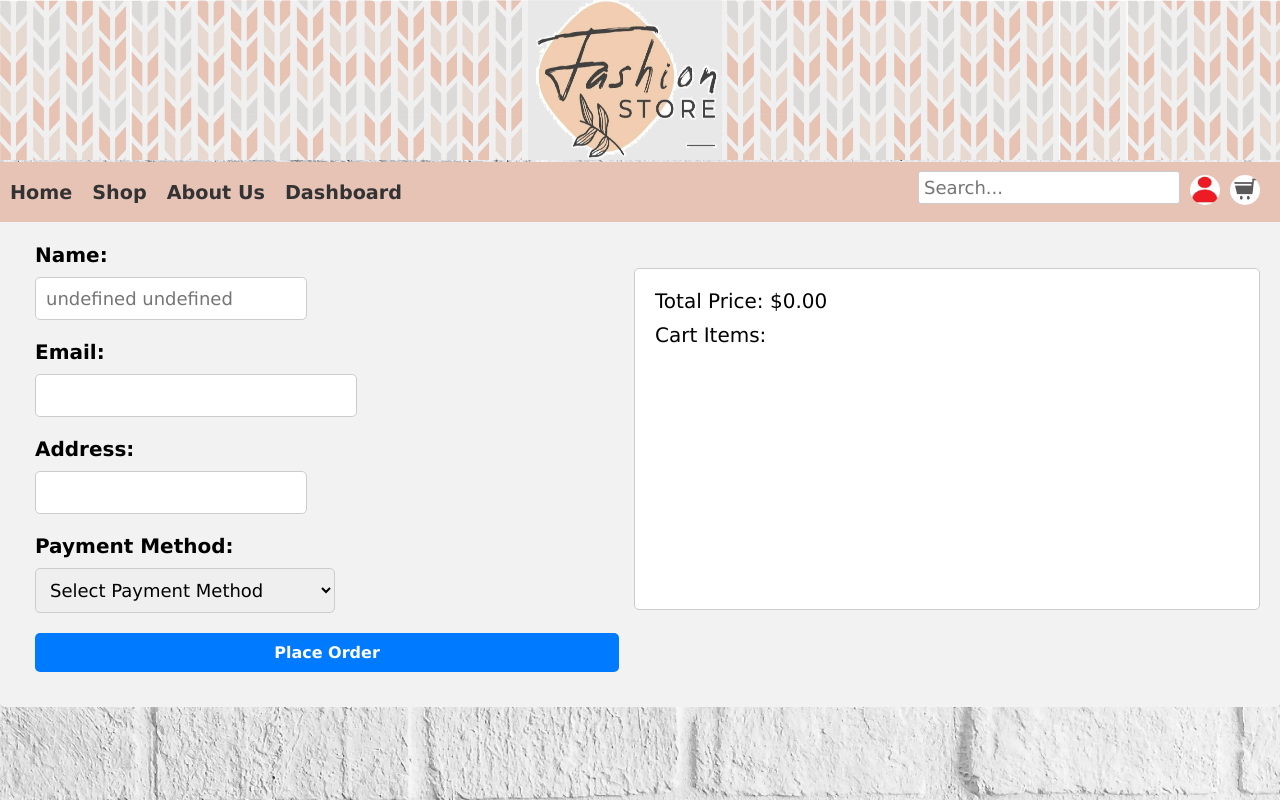
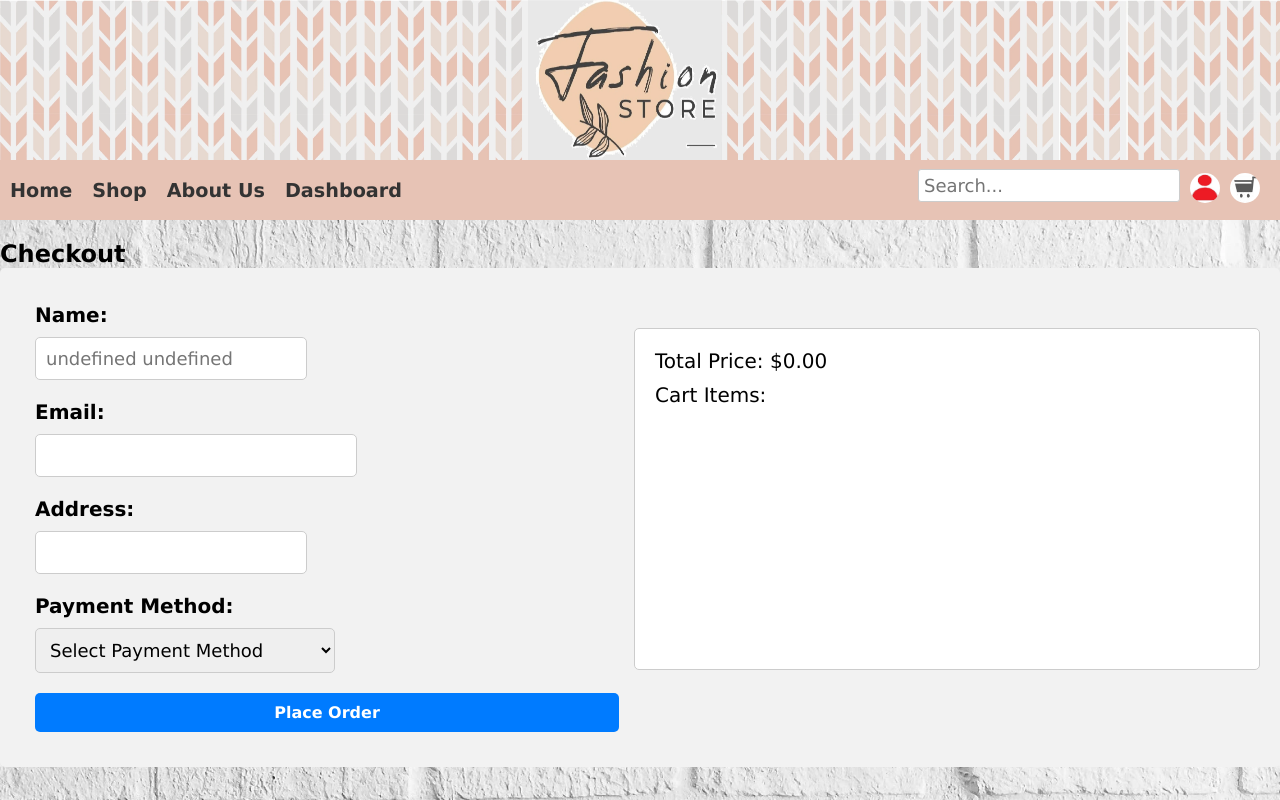
Before and after one commit to S-chahine/StoreFrontend, a React (Create React App) app: page /checkout in a window 1280 px wide. Built offline with nearby package versions, Linux system fonts and the light colour scheme.

Commit message:
more css modifications

```diff
--- a/src/components/About/AboutUs.css
+++ b/src/components/About/AboutUs.css
@@ -1,5 +1,6 @@
 .aboutus-container {
-  margin-top: 0px;
+  margin-top: 240px;
+
 }
 
 .container-aboutus {
@@ -15,7 +16,7 @@
   padding: 15px;
   border: 8px solid #e7c3b5;
   border-radius: 10px;
-  ;
+
 }
 
 .aboutus-header h1 {
@@ -29,6 +30,8 @@
   background-color: #f9f9f9;
   border: 8px solid #e7c3b5;
   border-radius: 10px;
+  text-align: center;
+  margin: auto;
 }
 
 .aboutus-section {
--- a/src/components/About/AboutUs.js
+++ b/src/components/About/AboutUs.js
@@ -4,9 +4,7 @@ import './AboutUs.css';
 const AboutUsPage = () => {
   return (
     <div className="aboutus-container">
-      <div className='aboutus-header'>
-        <h1>About Us</h1>
-      </div>
+
       <div className='aboutus-main'>
         <div className='aboutus-section'>
           <h2>Welcome to Our Store</h2>
--- a/src/components/Cart/cart.css
+++ b/src/components/Cart/cart.css
@@ -1,22 +1,25 @@
-*{
-    font-family:Verdana, Geneva, Tahoma, sans-serif;
+* {
+  font-family: Verdana, Geneva, Tahoma, sans-serif;
 }
+
 .cart-container {
   display: flex;
   flex-direction: column;
   align-items: center;
   margin-left: 30px;
 }
-.h2{
-    margin-top: 200px;
+
+.cart-h2 {
+  margin-top: 240px;
   margin-left: 300px;
   margin-bottom: 0;
-
   text-align: left;
 }
-.quantity{
+
+.quantity {
   width: 40px;
 }
+
 .cart-item {
   width: 1000px;
   padding: 20px;
@@ -33,9 +36,11 @@
   border-radius: 10px;
   margin-right: 20px;
 }
-  select{
+
+select {
   width: 150px;
 }
+
 .cart-item-details {
   display: flex;
   flex-direction: column;
@@ -72,9 +77,11 @@
   margin-bottom: 5px;
 
 }
+
 .size-change {
   display: inline-block;
 }
+
 .cart-item-remove {
   margin-left: auto;
   background-color: #f44336;
@@ -101,15 +108,17 @@
   border-radius: 5px;
   cursor: pointer;
 }
-  .proceed-to-checkout{
-    text-align:  right;
+
+.proceed-to-checkout {
+  text-align: right;
 }
 
 .proceed-to-checkout-button:hover {
   background-color: #45a049;
 
 }
-  .total-tax{
+
+.total-tax {
   text-align: right;
   font-size: medium;
   font-weight: bold;
@@ -121,7 +130,8 @@
   font-weight: bold;
   color: #777;
 }
-  .size-not-selected-message{
+
+.size-not-selected-message {
   color: #f44336;
   text-align: right;
   font-size: medium;
--- a/src/components/Cart/cart.js
+++ b/src/components/Cart/cart.js
@@ -69,7 +69,7 @@ const CartPage = () => {
   return (
     <>
       <ToastContainer />
-      <div className="h2">
+      <div className="cart-h2">
         <h2>Shopping Cart</h2>
       </div>
       <div className="cart-container">
--- a/src/components/Checkout/CheckoutPage.css
+++ b/src/components/Checkout/CheckoutPage.css
@@ -1,12 +1,14 @@
-.checkout-container{
+.checkout-container {
   text-align: left;
 }
-.h2{
-    margin-top: 180px;
+
+.checkout-h2 {
+  margin-top: 240px;
   text-align: left;
-    margin-left:0;
+  margin-left: 0px;
 
 }
+
 .checkout-page {
   max-width: 1400px;
   padding: 20px;
@@ -72,6 +74,7 @@
 .checkout-summary .total-price {
   font-weight: bold;
 }
-.payment{
+
+.payment {
   width: 300px;
 }
--- a/src/components/Checkout/CheckoutPage.js
+++ b/src/components/Checkout/CheckoutPage.js
@@ -120,7 +120,7 @@ const CheckoutPage = () => {
 
   return (
     <div className="checkout-container">
-      <div className="h2">
+      <div className="checkout-h2">
         <h2>Checkout</h2>
       </div>
       <div className="checkout-page">
--- a/src/components/Home/Home.css
+++ b/src/components/Home/Home.css
@@ -14,3 +14,8 @@
   margin-top: 210px;
 
 }
+
+a {
+  margin-top: 30px;
+  text-decoration: none;
+}
--- a/src/components/Navbar/Navbar.css
+++ b/src/components/Navbar/Navbar.css
@@ -12,7 +12,7 @@ body {
 
 .navbar {
   position: fixed;
-  margin-top: 162px;
+  margin-top: 160px;
   left: 0;
   width: 100%;
   height: 60px;
--- a/src/components/Orders/Orders.css
+++ b/src/components/Orders/Orders.css
@@ -1,5 +1,5 @@
 .orders-page {
-  margin-top: 150px;
+  margin-top: 240px;
   margin-left: 40px;
 }
 
--- a/src/components/User/Dashboard.css
+++ b/src/components/User/Dashboard.css
@@ -1,6 +1,6 @@
 .dashboard {
-    max-width:1000px;
-    margin-top: 160PX;
+  max-width: 1000px;
+  margin-top: 240PX;
   margin-left: 30px;
   padding: 20px;
   background-color: rgb(212, 209, 209);
@@ -9,13 +9,14 @@
   align-items: left;
 }
 
-  .dashboard-buttons{
+.dashboard-buttons {
   margin-top: 40px;
   justify-content: right;
   margin-right: 0px;
   display: flex;
   gap: 30px;
 }
+
 .dashboard h2 {
   font-size: 30px;
   margin-bottom: 10px;
@@ -81,6 +82,7 @@
 .dashboard-buttons {
   margin-top: 20px;
 }
+
 .right-section input[type="password"] {
   width: 80%;
   height: 20px;
--- a/src/components/User/Login.css
+++ b/src/components/User/Login.css
@@ -1,10 +1,12 @@
-.h1-login{
+.h1-login {
   text-align: left;
-    margin-top: 150px;;
+  margin-top: 240px;
+  ;
 
 }
+
 .login-container {
-    display:block;
+  display: block;
   width: 30%;
   justify-content: center;
   align-items: center;
@@ -43,15 +45,18 @@
   border-radius: 3px;
   border: 1px solid #ccc;
   margin-bottom: 10px;
-    width:250px;
+  width: 250px;
 }
+
 input[type='email'] {
   padding: 10px;
   border-radius: 3px;
   border: 1px solid #ccc;
   margin-bottom: 10px;
-    width: 300px; /* Adjust the width value as per your requirements */
+  width: 300px;
+  /* Adjust the width value as per your requirements */
 }
+
 button {
   padding: 10px;
   background-color: #df6f43;
@@ -60,9 +65,10 @@
   border-radius: 3px;
   cursor: pointer;
 }
-  .h1-color{
+
+.h1-color {
   color: #bb3804;
-    text-align:left ;
+  text-align: left;
 }
 
 button[type='submit'] {
@@ -86,6 +92,7 @@
   font-size: 14px;
   font-weight: bold;
 }
+
 .toggle {
   align-items: center;
   margin-top: 0px;
```
Lines whose indentation alone changed are shown as unchanged.
